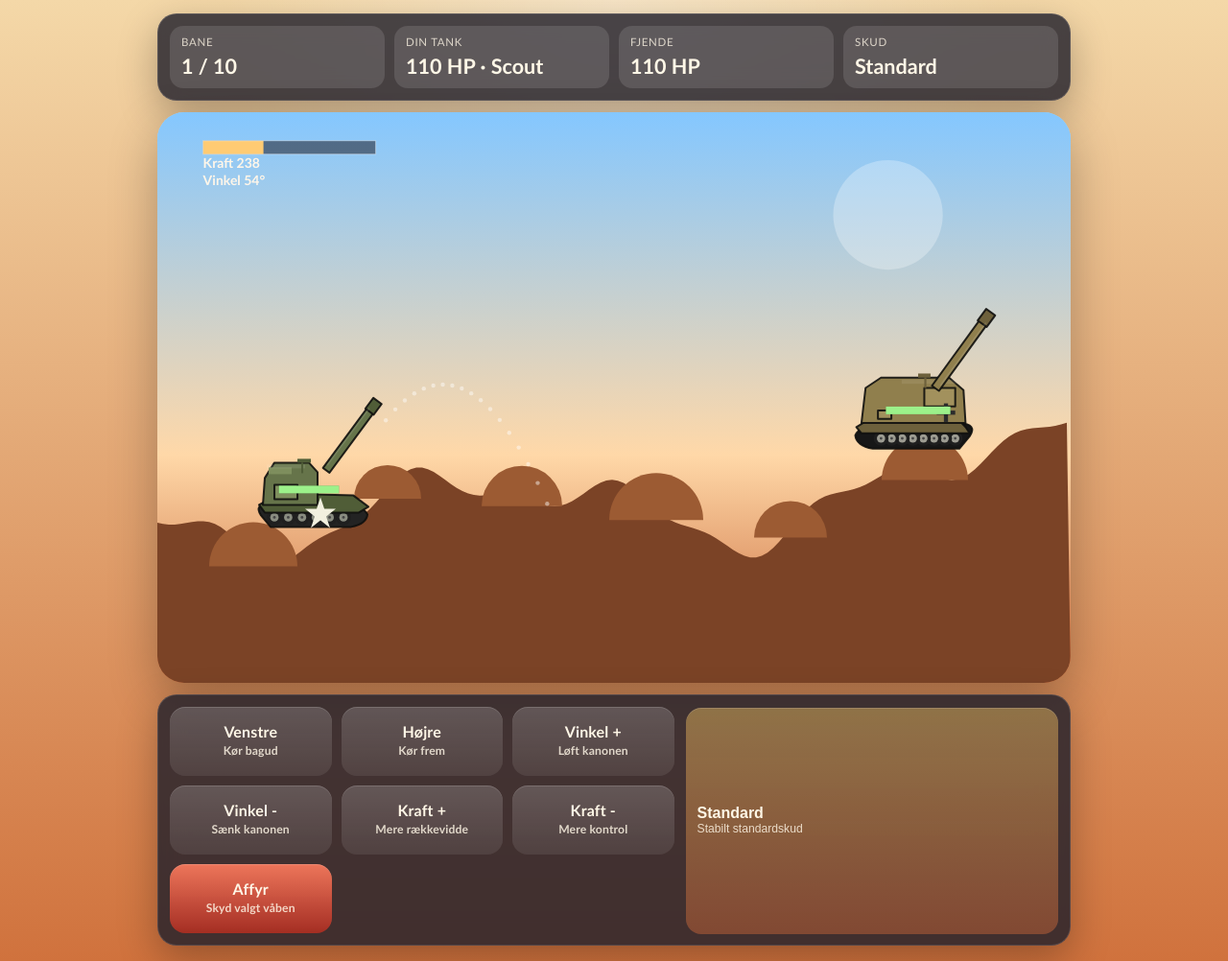
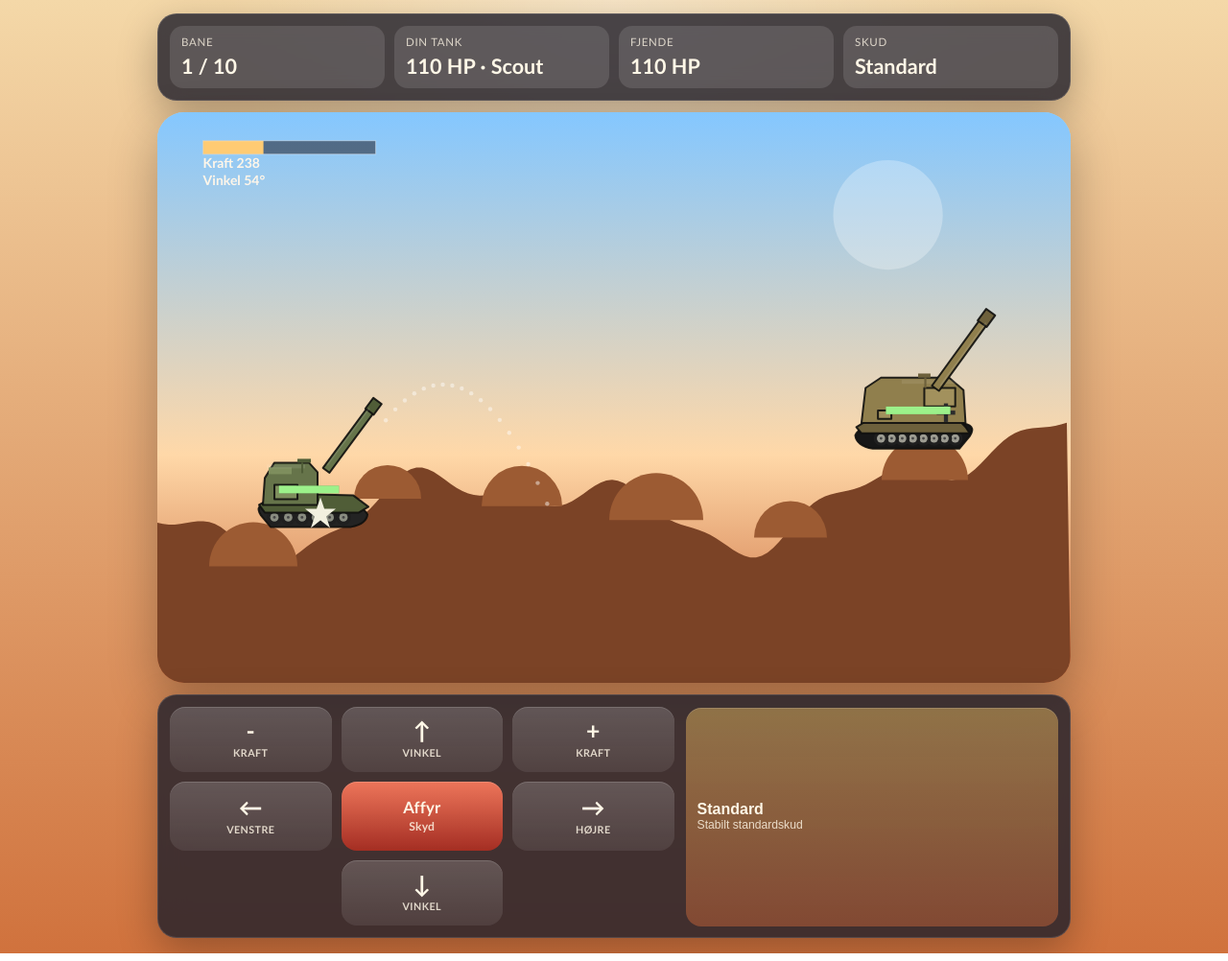
Before and after one commit to KongenAfAlabama/OscarMilitaerspil, a plain HTML site: page index.html in a window 1280 px wide. Shown: the whole page at 96% size. Drawn offline with Linux system fonts and the light colour scheme.

Commit message:
Switch controls to arrow pad

```diff
--- a/index.html
+++ b/index.html
@@ -152,6 +152,11 @@
 
     .controls-grid {
       grid-template-columns: repeat(3, minmax(0, 1fr));
+      grid-template-areas:
+        "powerDown angleUp powerUp"
+        "left fire right"
+        ". angleDown .";
+      align-items: stretch;
     }
 
     .button,
@@ -188,6 +193,34 @@
 
     .button.fire {
       background: linear-gradient(180deg, rgba(255,125,95,0.9), rgba(169,46,34,0.95));
+    }
+
+    .button.power-down { grid-area: powerDown; }
+    .button.power-up { grid-area: powerUp; }
+    .button.angle-up { grid-area: angleUp; }
+    .button.angle-down { grid-area: angleDown; }
+    .button.left { grid-area: left; }
+    .button.right { grid-area: right; }
+    .button.fire { grid-area: fire; }
+
+    .button.control {
+      min-height: 68px;
+      padding: 10px 8px;
+    }
+
+    .button.control strong {
+      font-size: 1.55rem;
+      line-height: 1;
+    }
+
+    .button.control span {
+      font-size: 0.67rem;
+      text-transform: uppercase;
+      letter-spacing: 0.04em;
+    }
+
+    .button.fire strong {
+      font-size: 1.05rem;
     }
 
     .weapon-panel {
@@ -284,7 +317,6 @@
       }
 
       .controls-grid {
-        grid-template-columns: repeat(3, minmax(0, 1fr));
         gap: 8px;
       }
 
@@ -307,8 +339,20 @@
       }
 
       .button.fire {
-        grid-column: 1 / -1;
         min-height: 54px;
+      }
+
+      .button.control {
+        min-height: 54px;
+        padding: 8px 6px;
+      }
+
+      .button.control strong {
+        font-size: 1.25rem;
+      }
+
+      .button.control span {
+        font-size: 0.58rem;
       }
 
       .weapon-card {
@@ -336,6 +380,14 @@
 
       .button span {
         font-size: 0.62rem;
+      }
+
+      .button.control strong {
+        font-size: 1.12rem;
+      }
+
+      .button.control span {
+        font-size: 0.54rem;
       }
     }
   </style>
@@ -371,33 +423,33 @@
 
     <section class="bottom-panel">
       <div class="controls-grid">
-        <button class="button" data-action="left">
-          <strong>Venstre</strong>
-          <span>Kør bagud</span>
+        <button class="button control power-down" data-action="powerDown">
+          <strong>-</strong>
+          <span>Kraft</span>
         </button>
-        <button class="button" data-action="right">
-          <strong>Højre</strong>
-          <span>Kør frem</span>
+        <button class="button control angle-up" data-action="angleUp">
+          <strong>↑</strong>
+          <span>Vinkel</span>
         </button>
-        <button class="button" data-action="angleUp">
-          <strong>Vinkel +</strong>
-          <span>Løft kanonen</span>
+        <button class="button control power-up" data-action="powerUp">
+          <strong>+</strong>
+          <span>Kraft</span>
         </button>
-        <button class="button" data-action="angleDown">
-          <strong>Vinkel -</strong>
-          <span>Sænk kanonen</span>
-        </button>
-        <button class="button" data-action="powerUp">
-          <strong>Kraft +</strong>
-          <span>Mere rækkevidde</span>
-        </button>
-        <button class="button" data-action="powerDown">
-          <strong>Kraft -</strong>
-          <span>Mere kontrol</span>
+        <button class="button control left" data-action="left">
+          <strong>←</strong>
+          <span>Venstre</span>
         </button>
         <button class="button fire" data-action="fire">
           <strong>Affyr</strong>
-          <span>Skyd valgt våben</span>
+          <span>Skyd</span>
+        </button>
+        <button class="button control right" data-action="right">
+          <strong>→</strong>
+          <span>Højre</span>
+        </button>
+        <button class="button control angle-down" data-action="angleDown">
+          <strong>↓</strong>
+          <span>Vinkel</span>
         </button>
       </div>
 
```
